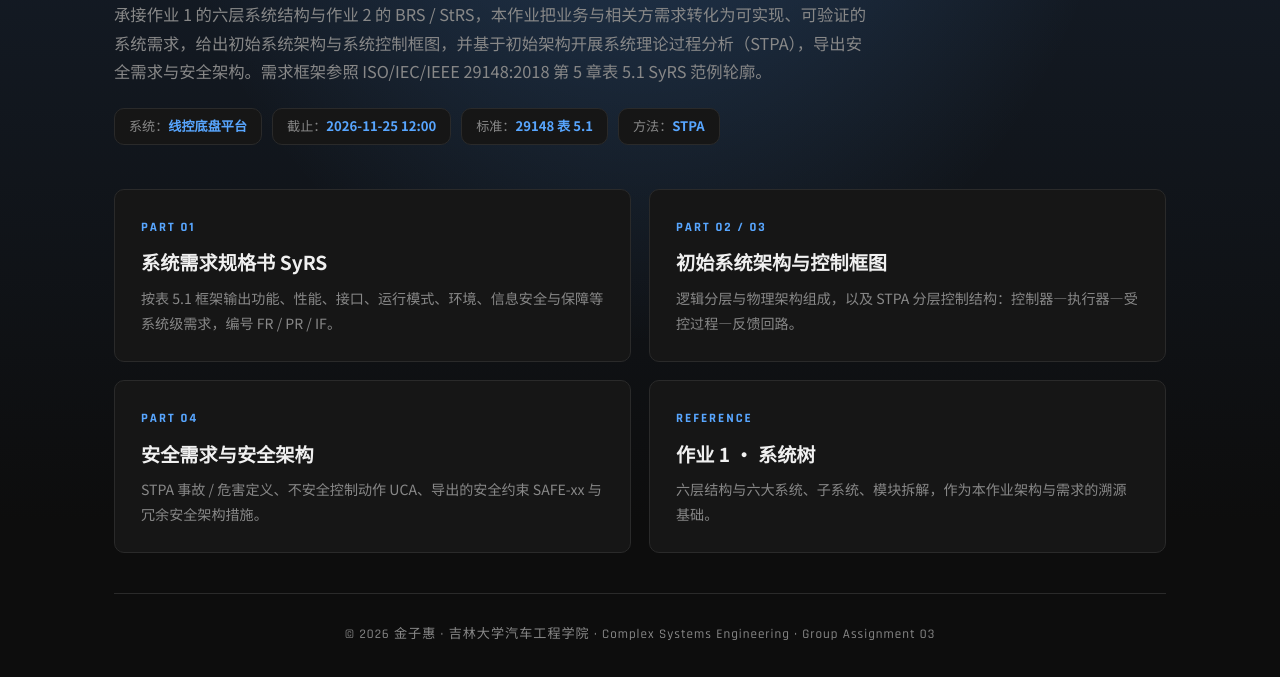
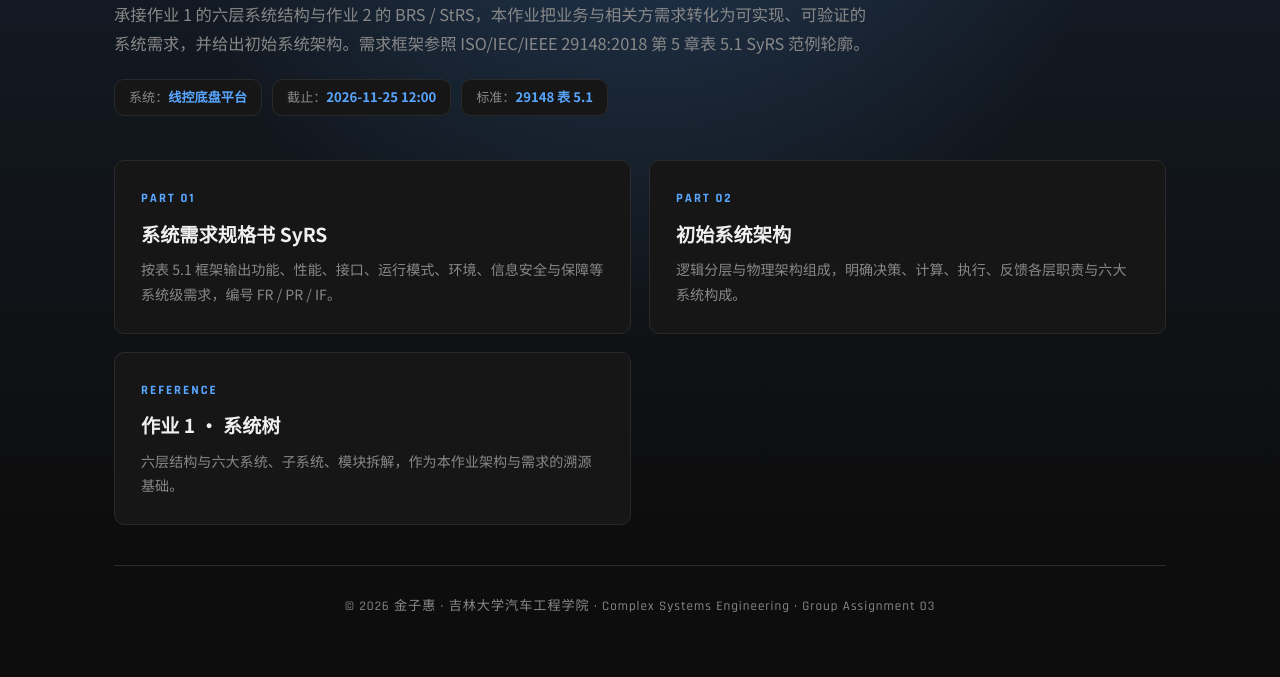
Before and after one commit to zhouzhijiang420-boop/course-homework, a plain HTML site: page homework/group3-assignment/index.html in a window 1280 px wide. Shown: the part 279-956 px from the top of the page. After the commit the page ends 928 px from the top, so only its background shows below. Drawn offline with Linux system fonts and the light colour scheme.

Commit message:
refactor: 作业3 概览页精简为 SyRS 与初始架构两项

```diff
--- a/homework/group3-assignment/index.html
+++ b/homework/group3-assignment/index.html
@@ -14,7 +14,6 @@
 <a href='index.html' class='active'>概览</a>
 <a href='syrs.html'>SyRS</a>
 <a href='architecture.html'>初始架构</a>
-<a href='safety.html'>安全分析</a>
 <a href='../group1-chassis/index.html'>作业 1</a>
 <a href='../group2-brs-strs/index.html'>作业 2</a>
 <a href='../..'>返回首页</a>
@@ -24,12 +23,11 @@
 <header class='hero'>
 <div class='eyebrow'>Complex Systems Engineering · Group Assignment 03</div>
 <h1>系统需求规格书 SyRS 与初始系统架构<br><span style='color:var(--text-muted)'>面向高级别自动驾驶的线控底盘平台</span></h1>
-<p class='lead'>承接作业 1 的六层系统结构与作业 2 的 BRS / StRS，本作业把业务与相关方需求转化为可实现、可验证的系统需求，给出初始系统架构与系统控制框图，并基于初始架构开展系统理论过程分析（STPA），导出安全需求与安全架构。需求框架参照 ISO/IEC/IEEE 29148:2018 第 5 章表 5.1 SyRS 范例轮廓。</p>
+<p class='lead'>承接作业 1 的六层系统结构与作业 2 的 BRS / StRS，本作业把业务与相关方需求转化为可实现、可验证的系统需求，并给出初始系统架构。需求框架参照 ISO/IEC/IEEE 29148:2018 第 5 章表 5.1 SyRS 范例轮廓。</p>
 <div class='meta-row'>
 <span class='meta-chip'>系统：<b>线控底盘平台</b></span>
 <span class='meta-chip'>截止：<b>2026-11-25 12:00</b></span>
 <span class='meta-chip'>标准：<b>29148 表 5.1</b></span>
-<span class='meta-chip'>方法：<b>STPA</b></span>
 </div>
 </header>
 
@@ -40,14 +38,9 @@
 <p>按表 5.1 框架输出功能、性能、接口、运行模式、环境、信息安全与保障等系统级需求，编号 FR / PR / IF。</p>
 </a>
 <a class='entry' href='architecture.html'>
-<div class='num'>PART 02 / 03</div>
-<h3>初始系统架构与控制框图</h3>
-<p>逻辑分层与物理架构组成，以及 STPA 分层控制结构：控制器—执行器—受控过程—反馈回路。</p>
-</a>
-<a class='entry' href='safety.html'>
-<div class='num'>PART 04</div>
-<h3>安全需求与安全架构</h3>
-<p>STPA 事故 / 危害定义、不安全控制动作 UCA、导出的安全约束 SAFE-xx 与冗余安全架构措施。</p>
+<div class='num'>PART 02</div>
+<h3>初始系统架构</h3>
+<p>逻辑分层与物理架构组成，明确决策、计算、执行、反馈各层职责与六大系统构成。</p>
 </a>
 <a class='entry' href='../group1-chassis/index.html#tree'>
 <div class='num'>REFERENCE</div>
```
